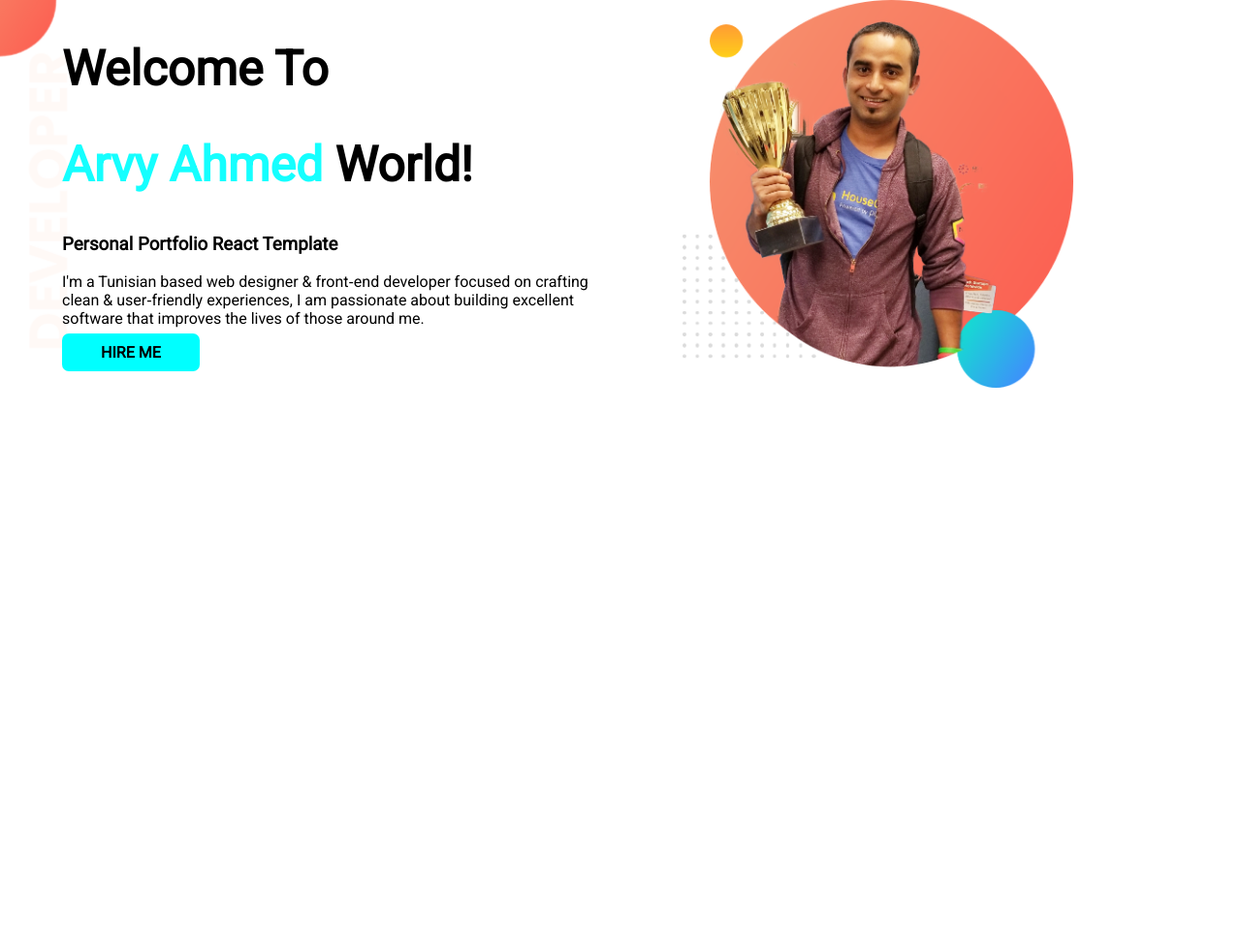
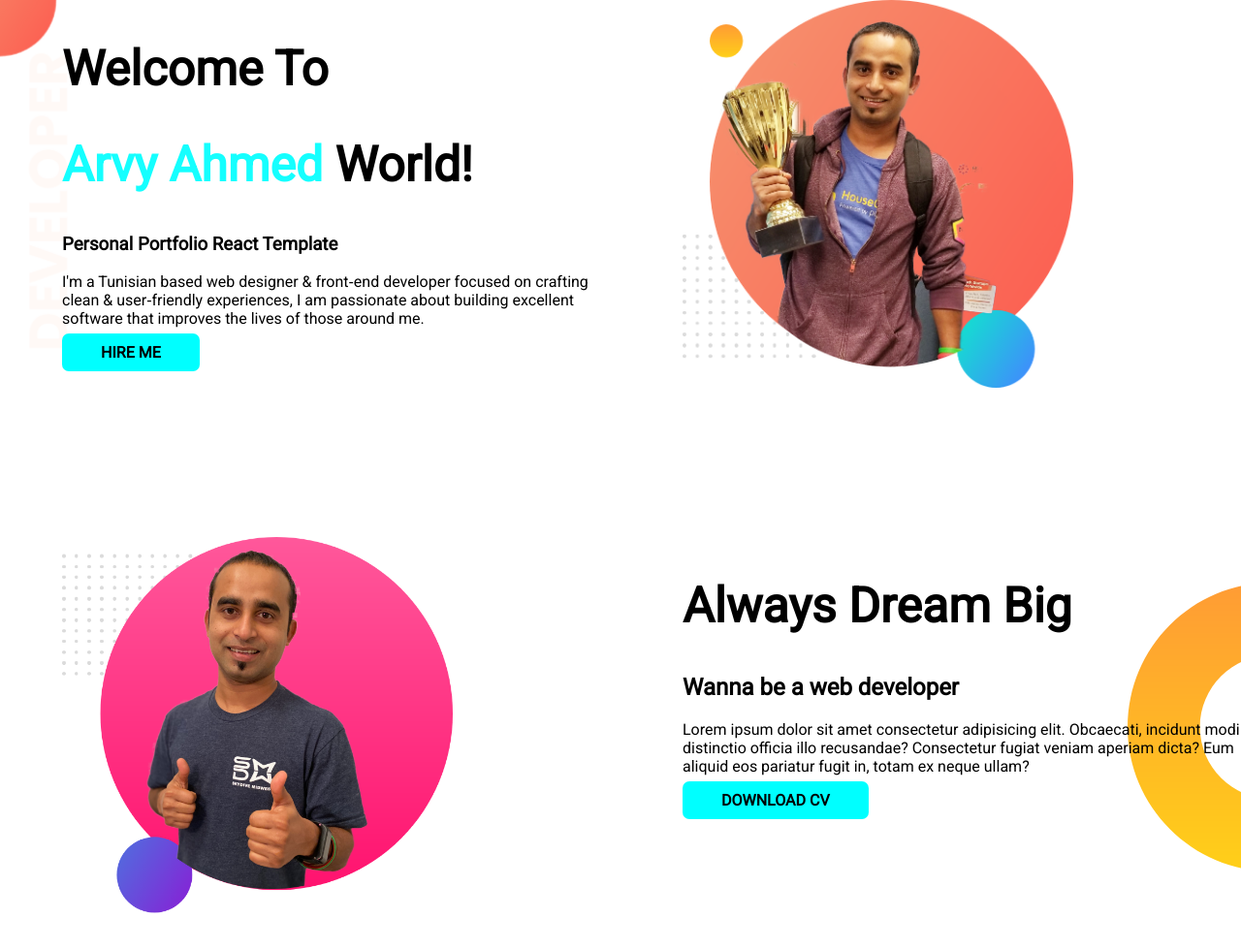
Before and after one commit to AbuKausar007/developer_portfolio, a plain HTML site: page index.html in a window 1280 px wide. Shown: the whole page at 97% size. Before the commit the page ends 800 px from the top, so only its background shows below. Drawn offline with Linux system fonts and the light colour scheme.

Commit message:
dream added

```diff
--- a/index.html
+++ b/index.html
@@ -17,11 +17,22 @@
         <h1> <span class="arvy"> Arvy Ahmed </span> World! </h1>
         <h3>Personal Portfolio React Template</h3>
         <p>I'm a Tunisian based web designer & front‑end developer focused on crafting clean & user‑friendly experiences, I am passionate about building excellent software that improves the lives of those around me.</p>
-        <a class="hire_btn" target="_blank" href="https://www.linkedin.com/in/md-abu-kausar-042b18159/">HIRE ME</a>
+        <a class="link_btn" target="_blank" href="https://www.linkedin.com/in/md-abu-kausar-042b18159/">HIRE ME</a>
     </div>
     <div class="half_width">
         <img src="images/jhankar.png" alt="">
     </div>
    </section>
+   <section class="dream_big">
+       <div class="half_width">
+           <img src="images/jhankar2.png" alt="">
+       </div>
+       <div class="half_width">
+           <h1>Always Dream Big</h1>
+           <h2>Wanna be a web developer</h2>
+           <p>Lorem ipsum dolor sit amet consectetur adipisicing elit. Obcaecati, incidunt modi distinctio officia illo recusandae? Consectetur fugiat veniam aperiam dicta? Eum aliquid eos pariatur fugit in, totam ex neque ullam?</p>
+           <a class="link_btn" target="_blank" href="">DOWNLOAD CV</a>
+       </div>
+   </section>
 </body>
 </html>
--- a/style.css
+++ b/style.css
@@ -11,6 +11,7 @@ h1{
 }
 section{
     display: flex;
+    margin-bottom: 150px;
 }
 .half_width{
     width: 50%;
@@ -19,7 +20,7 @@ section{
 .half_width img{
     width: 70%;
 }
-.hire_btn{
+.link_btn{
     text-decoration: none;
     background-color: aqua;
     padding: 10px 40px;
@@ -32,3 +33,8 @@ section{
     background-image: url(images/top-banner.png);
     background-repeat: no-repeat;
 }
+.dream_big{
+    background-image: url(images/dream-bg.png);
+    background-repeat: no-repeat;
+    background-position: right ;
+}
```
